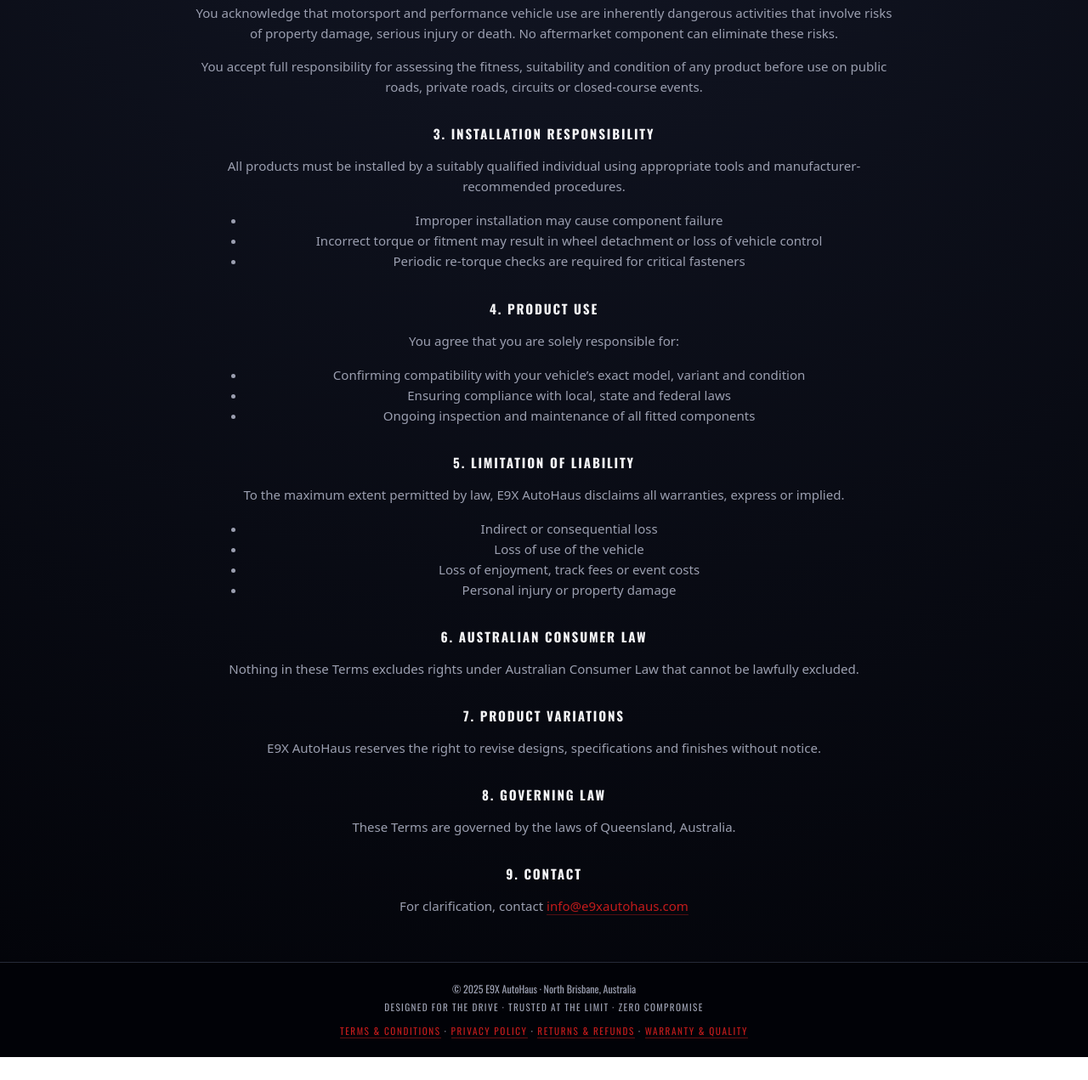
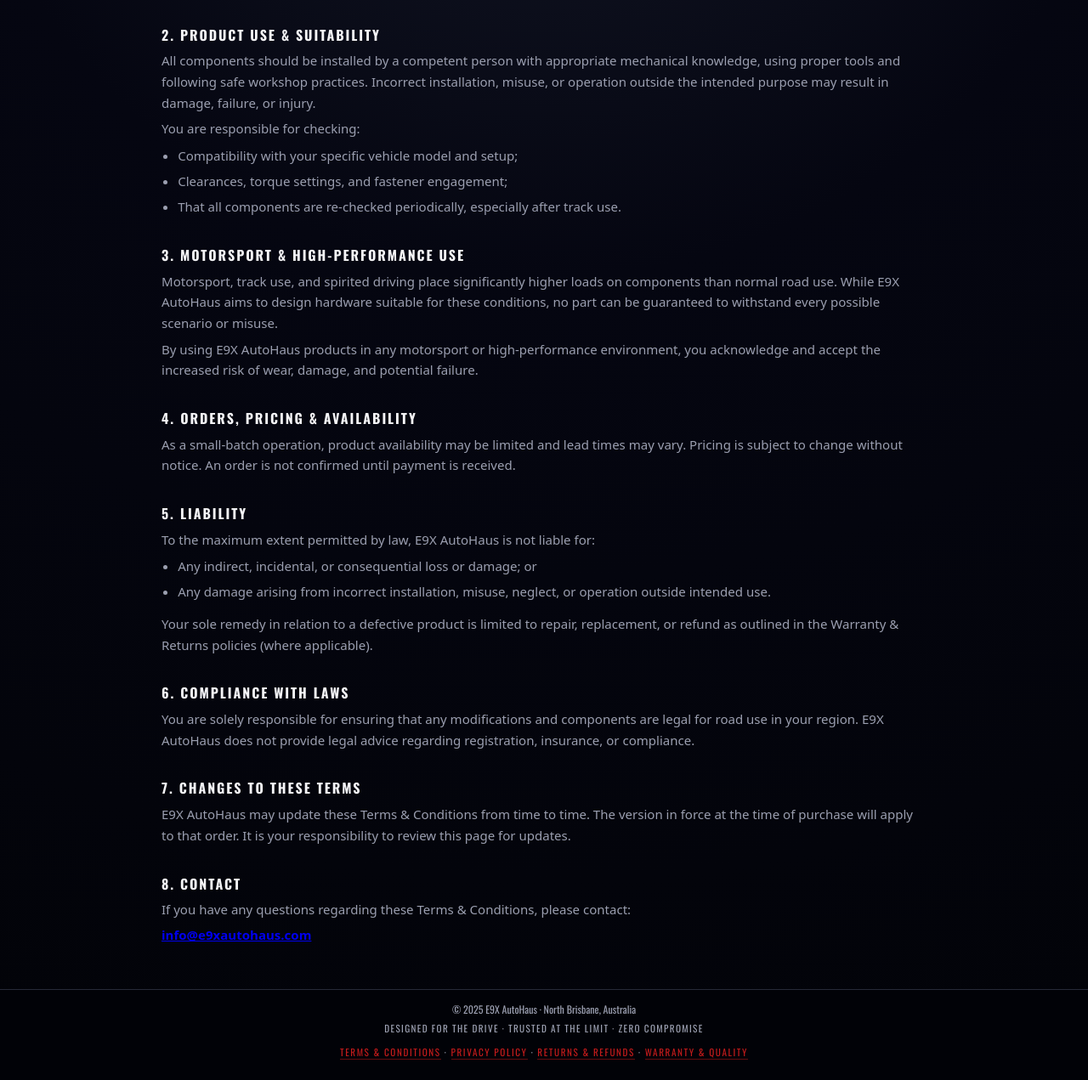
Before and after one commit to e9xautohaus/e9xautohaus-site, a plain HTML site: page terms.html in a window 1280 px wide. Shown: the part 383-1654 px from the top of the page at 85% size. Before the commit the page ends 1627 px from the top, so only its background shows below. Drawn offline with nearby package versions, Linux system fonts and the light colour scheme.

Commit message:
Update terms.html

```diff
--- a/terms.html
+++ b/terms.html
@@ -1,10 +1,12 @@
 <!DOCTYPE html>
 <html lang="en">
 <head>
-<meta charset="UTF-8">
-<meta name="viewport" content="width=device-width, initial-scale=1.0">
-<title>Terms & Conditions – E9X AutoHaus</title>
+  <meta charset="UTF-8" />
+  <meta name="viewport" content="width=device-width, initial-scale=1.0" />
+  <title>Terms &amp; Conditions – E9X AutoHaus</title>
+  <meta name="description" content="Terms and conditions for purchasing and using E9X AutoHaus products. Please read carefully before placing an order or installing any components." />
 
+  <!-- Brand font -->
   <link href="https://fonts.googleapis.com/css2?family=Oswald:wght@400;500;600;700&display=swap" rel="stylesheet">
 
   <style>
@@ -15,28 +17,32 @@
       --border: #262a38;
       --accent-red: #c31b1b;
       --accent-blue: #2c7af7;
-  --max-width: 820px;
+      --max-width: 900px;
     }
 
-body {
-  margin:0;
-  font-family:'Oswald', sans-serif;
-  background: radial-gradient(circle at top, #141827, #020308);
-  color:#f5f5f7;
-}
+    * { box-sizing: border-box; }
 
     html, body {
       max-width: 100%;
       overflow-x: hidden;
     }
 
-.page {
-  min-height:100vh;
-  display:flex;
-  flex-direction:column;
+    body {
+      margin: 0;
+      font-family: 'Oswald', system-ui, -apple-system, BlinkMacSystemFont, "Segoe UI", sans-serif;
+      background:
+        radial-gradient(circle at top, #141827 0, #050611 40%, #020308 100%);
+      color: var(--fg);
+      line-height: 1.5;
     }
 
-/* Header (matches your main site) */
+    .page {
+      min-height: 100vh;
+      display: flex;
+      flex-direction: column;
+    }
+
+    /* Header nav (same as others) */
     .site-header {
       width: 100%;
       padding: 0.6rem 1.4rem;
@@ -115,84 +121,89 @@
     main {
       flex: 1;
       display: flex;
-      align-items: center;
       justify-content: center;
-      padding: 2.4rem 1.4rem;
+      padding: 2.8rem 1.6rem 2.8rem;
     }
 
     .wrap {
       width: 100%;
       max-width: var(--max-width);
       margin: 0 auto;
-      text-align: center;
+      word-wrap: break-word;
+      overflow-wrap: break-word;
     }
 
     h1 {
-  text-align:center;
-  text-transform:uppercase;
-  letter-spacing:0.22em;
+      text-align: center;
+      font-size: clamp(1.7rem, 2.2vw + 1.3rem, 2.1rem);
+      text-transform: uppercase;
+      letter-spacing: 0.22em;
+      margin: 0 0 0.4rem;
+    }
+
+    .accent {
+      width: 140px;
+      height: 2px;
+      background: linear-gradient(90deg, var(--accent-red), var(--accent-blue));
+      margin: 1.2rem auto 2.2rem;
     }
 
     h2 {
-  margin-top:2rem;
-  font-size:0.95rem;
-  text-transform:uppercase;
-  letter-spacing:0.12em;
+      font-size: 1rem;
+      text-transform: uppercase;
+      letter-spacing: 0.12em;
+      margin: 2rem 0 0.4rem;
     }
 
     p, li {
-  font-family:system-ui, sans-serif;
-  color:#9b9fb0;
-  font-size:0.94rem;
-  line-height:1.6;
+      font-family: system-ui, -apple-system, BlinkMacSystemFont, "Segoe UI", sans-serif;
+      color: var(--muted);
+      font-size: 0.94rem;
+      line-height: 1.65;
+      margin: 0.35rem 0;
     }
 
     ul {
-  margin-left:1.2rem;
+      margin: 0.4rem 0 0.8rem 1.2rem;
+      padding: 0;
+      list-style: disc;
     }
 
-.accent {
-  width:120px;
-  height:2px;
-  background:linear-gradient(90deg,#c31b1b,#2c7af7);
-  margin:1.2rem auto 2.2rem;
-}
-
-/* Footer (matches your site) */
     footer {
-  border-top:1px solid var(--border);
-  padding:1.4rem;
-  text-align:center;
-  font-size:0.75rem;
-  color:var(--muted);
-  background: rgba(2,3,8,0.96);
+      padding: 0.9rem 1.4rem 1.5rem;
+      font-size: 0.75rem;
+      color: var(--muted);
+      text-align: center;
+      border-top: 1px solid var(--border);
+      background: rgba(2, 3, 8, 0.96);
       backdrop-filter: blur(8px);
     }
 
     .mini-line {
-  font-size:0.7rem;
-  margin-top:0.3rem;
-  letter-spacing:0.12em;
-  text-transform:uppercase;
+      font-size: 0.7rem;
+      margin-top: 0.3rem;
+      letter-spacing: 0.12em;
+      text-transform: uppercase;
     }
 
     .footer-links {
-  margin-top:12px;
-  font-size:0.7rem;
-  text-transform:uppercase;
-  letter-spacing:0.14em;
+      margin-top: 12px;
+      font-size: 0.7rem;
+      text-transform: uppercase;
+      letter-spacing: 0.14em;
+      font-family: 'Oswald', system-ui, -apple-system, BlinkMacSystemFont, "Segoe UI", sans-serif;
     }
 
     .footer-links a {
       color: var(--accent-red);
       text-decoration: none;
-  border-bottom:1px solid rgba(195,27,27,0.5);
+      border-bottom: 1px solid rgba(195,27,27,0.5);
+      transition: all 0.15s ease;
     }
 
-a {
-  color:#c31b1b;
-  text-decoration:none;
-  border-bottom:1px solid rgba(195,27,27,0.4);
+    .footer-links a:hover {
+      color: #ffffff;
+      border-bottom-color: var(--accent-red);
     }
   </style>
 </head>
@@ -210,83 +221,91 @@
     </div>
   </header>
 
-<!-- Main content -->
   <main>
     <div class="wrap">
-  <h1>Terms & Conditions</h1>
+      <h1>Terms &amp; Conditions</h1>
       <div class="accent"></div>
 
-  <h2>1. Introduction</h2>
       <p>
-    E9X AutoHaus supplies automotive hardware intended for enthusiast, performance and motorsport-oriented
-    vehicles. By purchasing, installing or using any product supplied by E9X AutoHaus, you agree to be bound
-    by these Terms and Conditions.
+        These Terms &amp; Conditions govern the purchase and use of products supplied by E9X AutoHaus.
+        By placing an order, installing, or using any E9X AutoHaus product, you agree to the following.
       </p>
 
-  <h2>2. Motorsport Risk Acknowledgement</h2>
+      <h2>1. General</h2>
       <p>
-    You acknowledge that motorsport and performance vehicle use are inherently dangerous activities that
-    involve risks of property damage, serious injury or death. No aftermarket component can eliminate
-    these risks.
+        E9X AutoHaus is a small, enthusiast-run business based in North Brisbane, Australia.
+        All products are intended primarily for off-road, motorsport, or closed-course use unless
+        otherwise stated. It is your responsibility to ensure that any modifications comply with
+        local laws and regulations.
+      </p>
+
+      <h2>2. Product Use &amp; Suitability</h2>
+      <p>
+        All components should be installed by a competent person with appropriate mechanical knowledge,
+        using proper tools and following safe workshop practices. Incorrect installation, misuse, or
+        operation outside the intended purpose may result in damage, failure, or injury.
       </p>
       <p>
-    You accept full responsibility for assessing the fitness, suitability and condition of any product
-    before use on public roads, private roads, circuits or closed-course events.
+        You are responsible for checking:
+      </p>
+      <ul>
+        <li>Compatibility with your specific vehicle model and setup;</li>
+        <li>Clearances, torque settings, and fastener engagement;</li>
+        <li>That all components are re-checked periodically, especially after track use.</li>
+      </ul>
+
+      <h2>3. Motorsport &amp; High-Performance Use</h2>
+      <p>
+        Motorsport, track use, and spirited driving place significantly higher loads on components than
+        normal road use. While E9X AutoHaus aims to design hardware suitable for these conditions, no part
+        can be guaranteed to withstand every possible scenario or misuse.
+      </p>
+      <p>
+        By using E9X AutoHaus products in any motorsport or high-performance environment, you acknowledge
+        and accept the increased risk of wear, damage, and potential failure.
       </p>
 
-  <h2>3. Installation Responsibility</h2>
+      <h2>4. Orders, Pricing &amp; Availability</h2>
       <p>
-    All products must be installed by a suitably qualified individual using appropriate tools and
-    manufacturer-recommended procedures.
+        As a small-batch operation, product availability may be limited and lead times may vary.
+        Pricing is subject to change without notice. An order is not confirmed until payment is received.
+      </p>
+
+      <h2>5. Liability</h2>
+      <p>
+        To the maximum extent permitted by law, E9X AutoHaus is not liable for:
       </p>
       <ul>
-    <li>Improper installation may cause component failure</li>
-    <li>Incorrect torque or fitment may result in wheel detachment or loss of vehicle control</li>
-    <li>Periodic re-torque checks are required for critical fasteners</li>
+        <li>Any indirect, incidental, or consequential loss or damage; or</li>
+        <li>Any damage arising from incorrect installation, misuse, neglect, or operation outside intended use.</li>
       </ul>
-
-  <h2>4. Product Use</h2>
-  <p>You agree that you are solely responsible for:</p>
-  <ul>
-    <li>Confirming compatibility with your vehicle’s exact model, variant and condition</li>
-    <li>Ensuring compliance with local, state and federal laws</li>
-    <li>Ongoing inspection and maintenance of all fitted components</li>
-  </ul>
-
-  <h2>5. Limitation of Liability</h2>
       <p>
-    To the maximum extent permitted by law, E9X AutoHaus disclaims all warranties, express or implied.
-  </p>
-  <ul>
-    <li>Indirect or consequential loss</li>
-    <li>Loss of use of the vehicle</li>
-    <li>Loss of enjoyment, track fees or event costs</li>
-    <li>Personal injury or property damage</li>
-  </ul>
-
-  <h2>6. Australian Consumer Law</h2>
-  <p>
-    Nothing in these Terms excludes rights under Australian Consumer Law that cannot be lawfully excluded.
+        Your sole remedy in relation to a defective product is limited to repair, replacement, or refund
+        as outlined in the Warranty &amp; Returns policies (where applicable).
       </p>
 
-  <h2>7. Product Variations</h2>
+      <h2>6. Compliance With Laws</h2>
       <p>
-    E9X AutoHaus reserves the right to revise designs, specifications and finishes without notice.
+        You are solely responsible for ensuring that any modifications and components are legal for road use
+        in your region. E9X AutoHaus does not provide legal advice regarding registration, insurance, or compliance.
       </p>
 
-  <h2>8. Governing Law</h2>
+      <h2>7. Changes to These Terms</h2>
       <p>
-    These Terms are governed by the laws of Queensland, Australia.
+        E9X AutoHaus may update these Terms &amp; Conditions from time to time. The version in force at the
+        time of purchase will apply to that order. It is your responsibility to review this page for updates.
       </p>
 
-  <h2>9. Contact</h2>
+      <h2>8. Contact</h2>
       <p>
-    For clarification, contact <a href="mailto:info@e9xautohaus.com">info@e9xautohaus.com</a>
+        If you have any questions regarding these Terms &amp; Conditions, please contact:
+      </p>
+      <p>
+        <strong><a href="mailto:info@e9xautohaus.com">info@e9xautohaus.com</a></strong>
       </p>
     </div>
   </main>
 
-<!-- Footer -->
   <footer>
     © <span id="year"></span> E9X AutoHaus · North Brisbane, Australia
     <div class="mini-line">DESIGNED FOR THE DRIVE · TRUSTED AT THE LIMIT · ZERO COMPROMISE</div>
@@ -298,12 +317,10 @@
       <a href="/warranty.html">Warranty &amp; Quality</a>
     </div>
   </footer>
-
 </div>
 
 <script>
   document.getElementById("year").textContent = new Date().getFullYear();
 </script>
-
 </body>
 </html>
```
Lines whose indentation alone changed are shown as unchanged.
